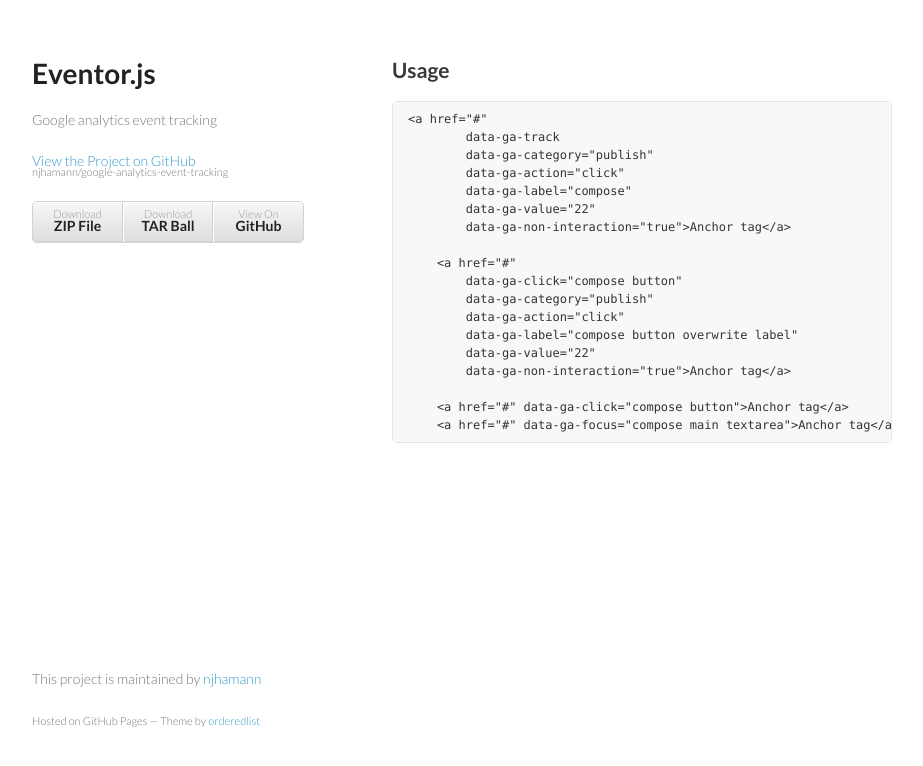
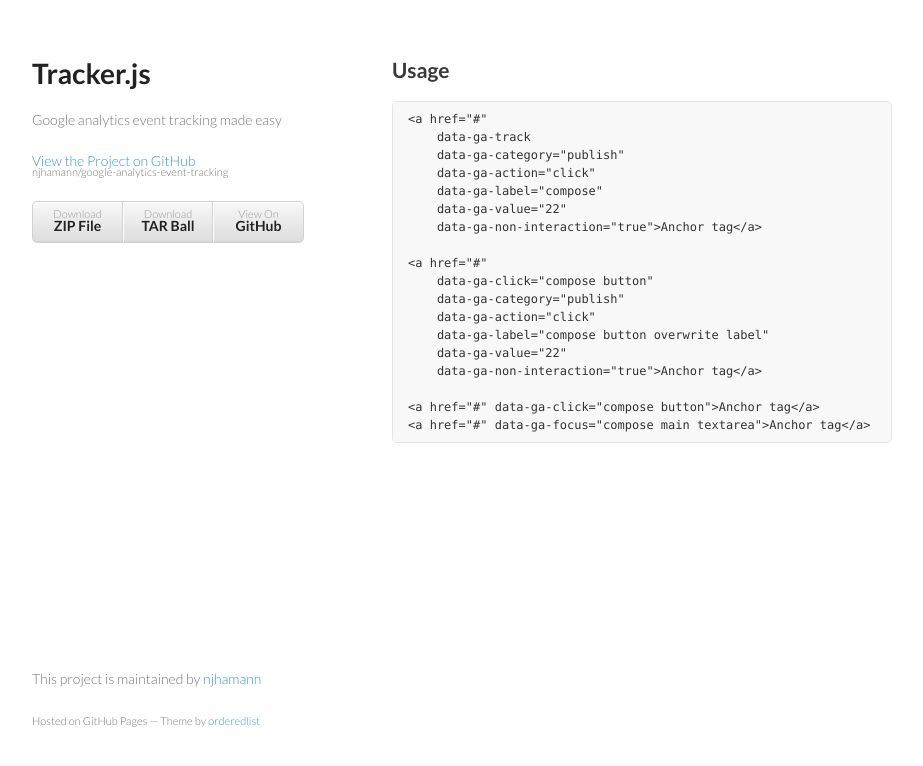
Before and after one commit to njhamann/Tracker.js, a plain HTML site: page index.html in a window 1280 px wide. Shown: the whole page, without its empty margins (178-1101 px from the left). Drawn offline with Linux system fonts and the light colour scheme.

Commit message:
Changed name

```diff
--- a/index.html
+++ b/index.html
@@ -15,8 +15,8 @@
   <body>
     <div class="wrapper">
       <header>
-        <h1>Eventor.js</h1>
-        <p>Google analytics event tracking</p>
+        <h1>Tracker.js</h1>
+        <p>Google analytics event tracking made easy</p>
 
         <p class="view"><a href="https://github.com/njhamann/google-analytics-event-tracking">View the Project on GitHub <small>njhamann/google-analytics-event-tracking</small></a></p>
 
```
Lines whose indentation alone changed are shown as unchanged.
